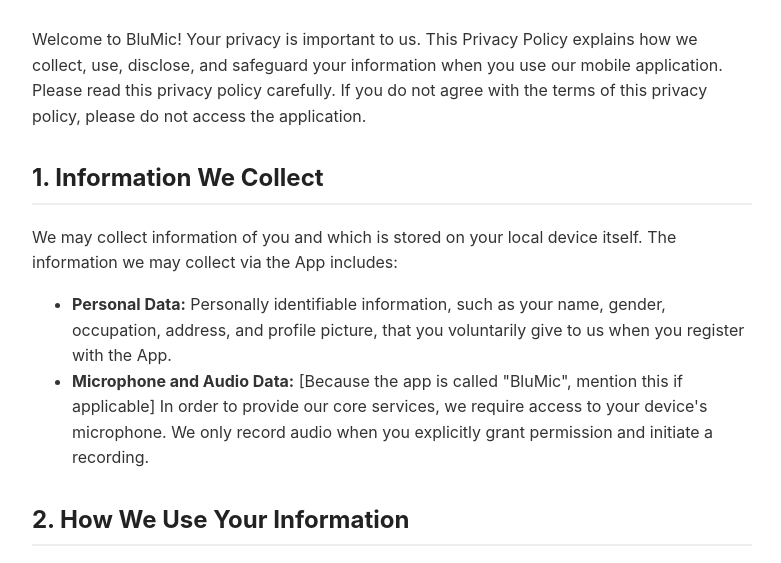
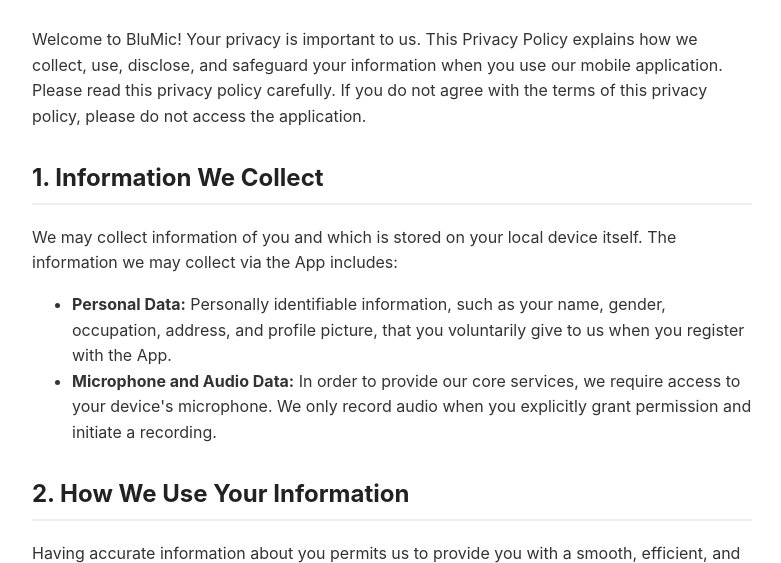
Before and after one commit to vamshiswe/BlueMic, a plain HTML site: page index.html in a window 1280 px wide. Shown: the part 193-756 px from the top of the page, without its empty margins (248-1029 px from the left). Drawn offline with Linux system fonts and the light colour scheme.

Commit message:
Update index2.html

```diff
--- a/index.html
+++ b/index.html
@@ -56,7 +56,7 @@
     <p>We may collect information of you and which is stored on your local device itself. The information we may collect via the App includes:</p>
     <ul>
         <li><strong>Personal Data:</strong> Personally identifiable information, such as your name, gender, occupation, address, and profile picture, that you voluntarily give to us when you register with the App.</li>
-        <li><strong>Microphone and Audio Data:</strong> [Because the app is called "BluMic", mention this if applicable] In order to provide our core services, we require access to your device's microphone. We only record audio when you explicitly grant permission and initiate a recording.</li>
+        <li><strong>Microphone and Audio Data:</strong> In order to provide our core services, we require access to your device's microphone. We only record audio when you explicitly grant permission and initiate a recording.</li>
           </ul>
 
     <h2>2. How We Use Your Information</h2>
```
